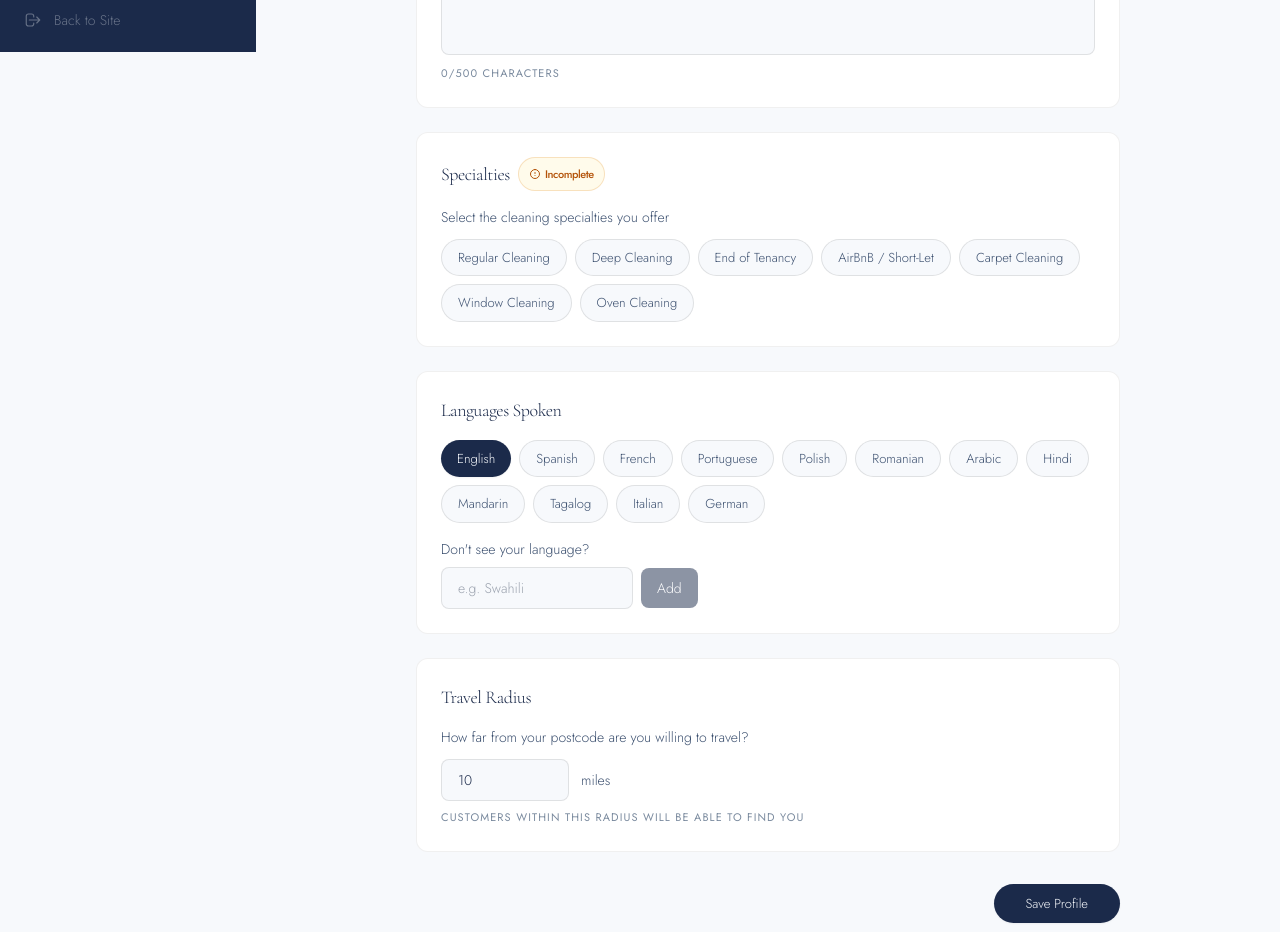
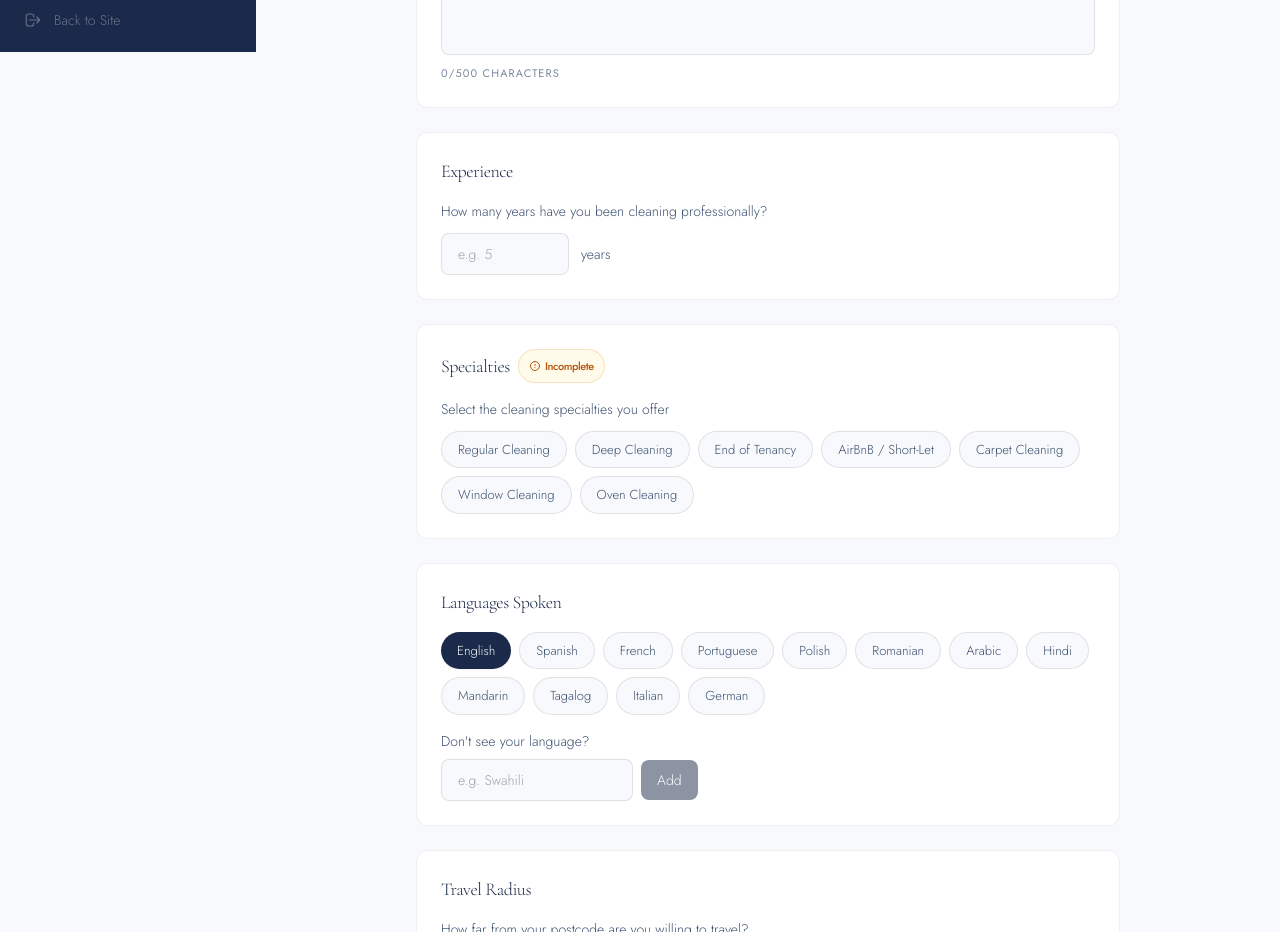
Before and after one commit to ezyjtw/Harry-Cleaning-company-idea, a Next.js app: page /cleaner/profile in a window 1280 px wide. Shown: the part 840-1772 px from the top of the page. Built offline with nearby package versions, Linux system fonts and the light colour scheme; no server answers.

Commit message:
Add dedicated Experience section to cleaner profile page
Move years of experience from read-only field in Personal Information
to its own editable section between About You and Specialties.

https://claude.ai/code/session_01XAEPX28nbJrM8NoxnQ3bBP

```diff
--- a/src/app/cleaner/profile/page.tsx
+++ b/src/app/cleaner/profile/page.tsx
@@ -371,14 +371,6 @@ export default function CleanerProfilePage() {
                 style={{ border: '1px solid rgba(14,14,12,0.1)' }}
               />
             </div>
-            {yearsExperience && (
-              <div>
-                <label className="block font-jost text-[11px] uppercase tracking-[0.12em] text-ink-3">
-                  Years of Experience
-                </label>
-                <p className="mt-1.5 font-jost text-sm text-ink">{yearsExperience}</p>
-              </div>
-            )}
           </div>
           <p className="mt-4 font-jost text-[11px] text-ink-3">
             To update your name, email, or phone, please contact support.
@@ -407,6 +399,33 @@ export default function CleanerProfilePage() {
           <p className="font-jost text-[11px] uppercase tracking-[0.1em] text-ink-3 mt-1">
             {bio.length}/500 characters
           </p>
+        </div>
+
+        {/* Experience */}
+        <div
+          className="rounded-xl bg-white p-6"
+          style={{ border: '1px solid rgba(14,14,12,0.06)' }}
+        >
+          <h2 className="font-cormorant text-lg font-light text-ink mb-4">Experience</h2>
+          <p className="font-jost text-sm font-light text-ink-2 mb-3">
+            How many years have you been cleaning professionally?
+          </p>
+          <div className="flex items-center gap-3">
+            <input
+              type="number"
+              value={yearsExperience}
+              onChange={(e) => {
+                setYearsExperience(e.target.value);
+                markDirty();
+              }}
+              min="0"
+              max="50"
+              placeholder="e.g. 5"
+              className="w-32 rounded-lg px-4 py-2.5 font-jost font-light text-sm text-ink bg-cream focus:outline-none focus:ring-2 focus:ring-gold/30 transition"
+              style={{ border: '1px solid rgba(14,14,12,0.1)' }}
+            />
+            <span className="font-jost text-sm font-light text-ink-2">years</span>
+          </div>
         </div>
 
         {/* Specialties */}
```
